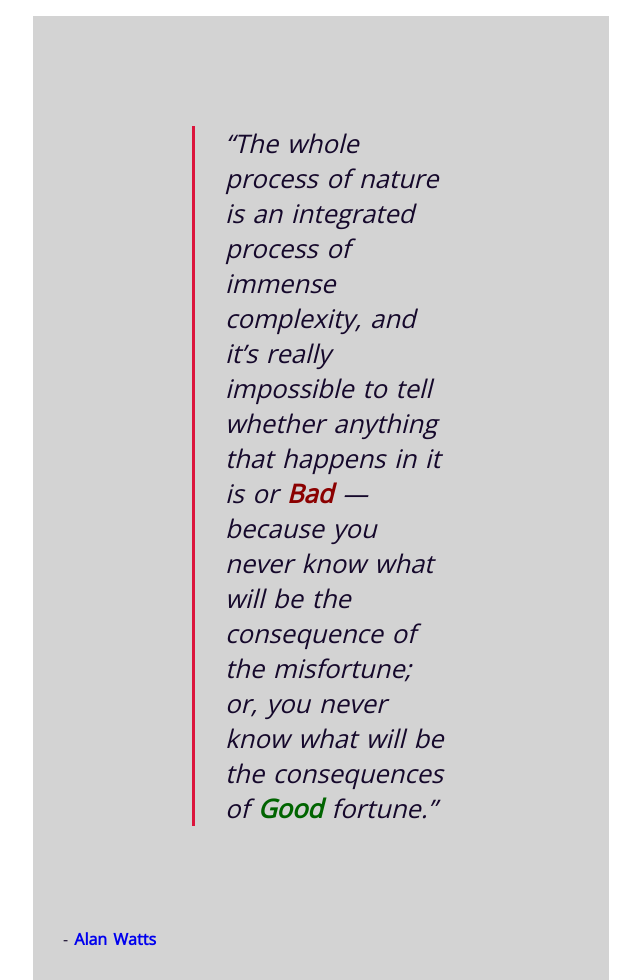
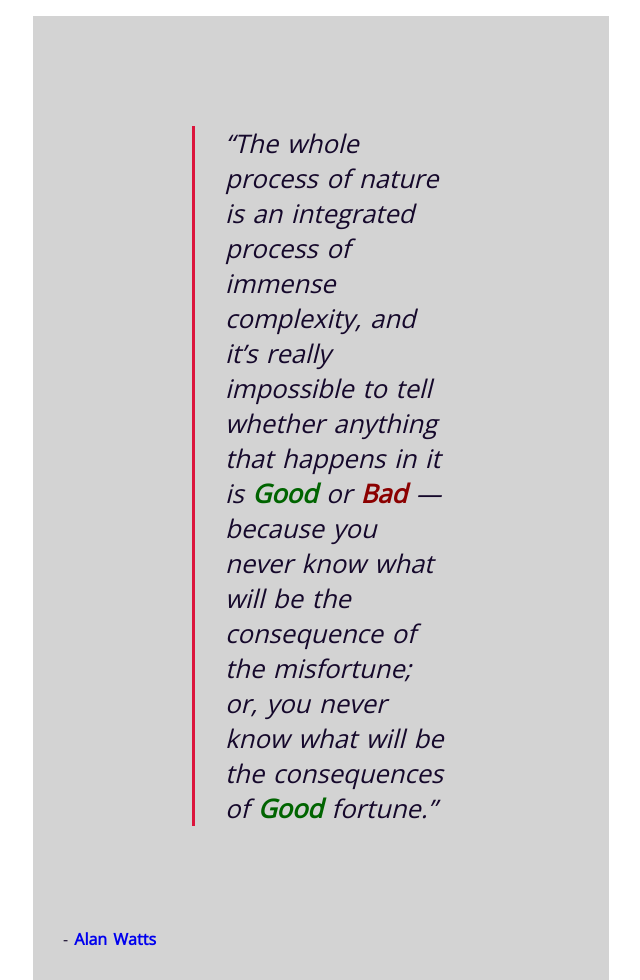
Before and after one commit to tallyvanv/progressive-enhancement, a plain HTML site: page index.html in a window 1280 px wide. Shown: the part 2140-3120 px from the top of the page, without its empty margins (319-959 px from the left). Drawn offline with nearby package versions, Linux system fonts and the light colour scheme.

Commit message:
html more valid

```diff
--- a/index.html
+++ b/index.html
@@ -1,5 +1,5 @@
 <!DOCTYPE html>
-<html>
+<html lang="en">
     <head>
         <title>The story of the Chinese farmer</title>
         <link rel="stylesheet" type="text/css" href="style.css">
@@ -30,7 +30,7 @@
             <p>The following day his son tried to break one of the horses, and while riding it, he was thrown and broke his leg. The neighbors then said,
                 <q class="villagers">Oh dear, that’s too bad,</q> and the farmer responded, <q class="farmer"><em>Maybe</em>.</q> The next day the conscription officers came around to conscript people into the army, and they rejected his son because he had a broken leg. Again all the neighbors came around and said, <q class="villagers">Isn’t that great!</q> Again, he said, <q class="farmer"><em>Maybe.</em></q></p>
             <blockquote>
-                <q>The whole process of nature is an integrated process of immense complexity, and it’s really impossible to tell whether anything that happens in it is <span class="good>"good</span> or <span class="bad">bad</span> — because you never know what will be the consequence of the misfortune; or, you never know what will be the consequences of <span class="good">good</span> fortune.</q> <br>
+                <q>The whole process of nature is an integrated process of immense complexity, and it’s really impossible to tell whether anything that happens in it is <span class="good">good</span> or <span class="bad">bad</span> — because you never know what will be the consequence of the misfortune; or, you never know what will be the consequences of <span class="good">good</span> fortune.</q> <br>
                 - <a title="read more about this dude" href="https://en.wikipedia.org/wiki/Alan_Watts" target="_blank">Alan Watts</a>
             </blockquote>
         </main>
```
